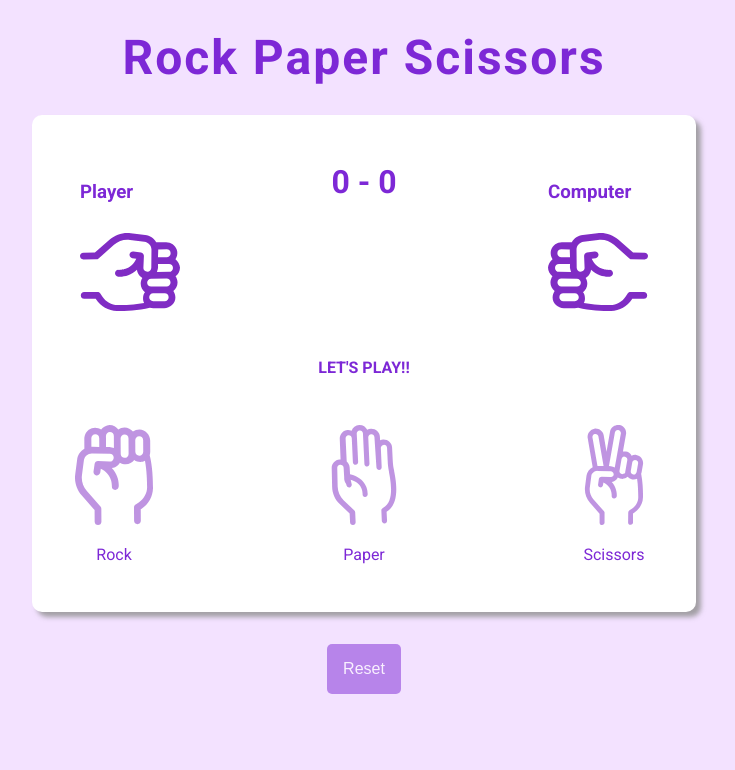
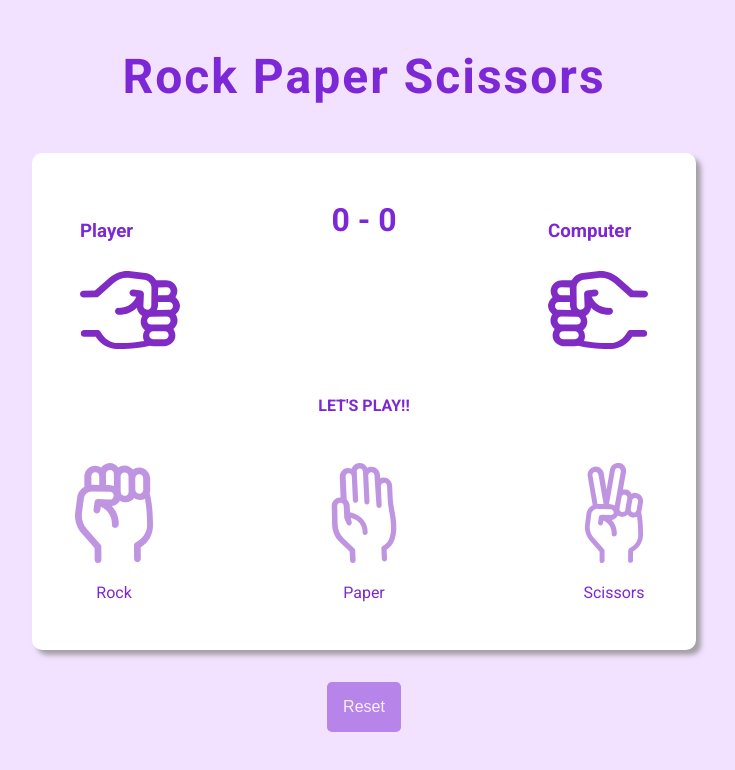
Before and after one commit to rbrantley0414/rock-paper-scissors-game, a plain HTML site: page index.html in a window 1280 px wide. Shown: the whole page, without its empty margins (276-1011 px from the left). Drawn offline with Linux system fonts and the light colour scheme.

Commit message:
Update style.css

```diff
--- a/style.css
+++ b/style.css
@@ -17,7 +17,7 @@ body {
 
 h1 {
     text-align: center;
-    margin: 0.6em;
+    margin: 1em;
     font-size: 3em;
     letter-spacing: 2px;
 }
```
